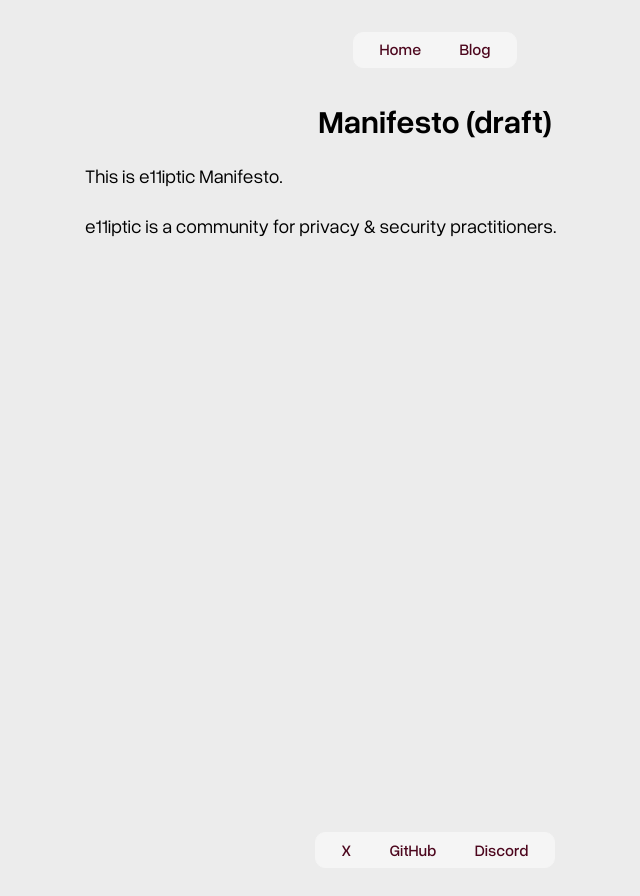
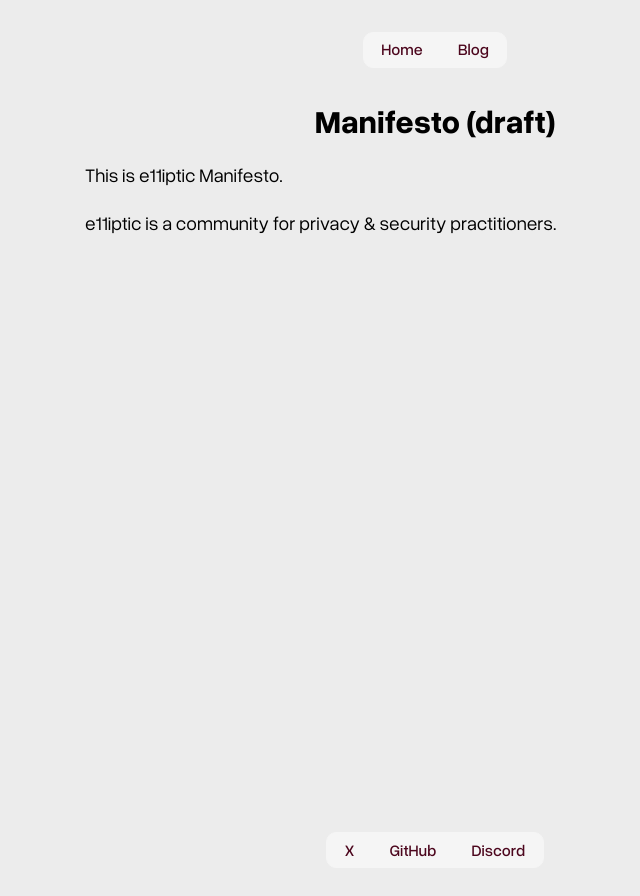
Before and after one commit to e11iptic/e11iptic.github.io, a Jekyll site: the page built from _posts/2025-10-13-Manifesto.md, in a window 1280 px wide. Shown: the top 896 px of the page, without its empty margins (205-845 px from the left). Built offline with Jekyll 4.4.1, drawn with Linux system fonts in a browser that asks for light colours.

Commit message:
Improve navbar

```diff
--- a/_sass/main.scss
+++ b/_sass/main.scss
@@ -31,9 +31,9 @@ header {
     nav {
         background: #f5f5f5;
         border: 1px solid #f5f5f5;
-        padding: 0rem 1rem;
+        padding: 0rem 0.5rem;
         display: flex;
-        gap: 1.2rem;
+        gap: 1rem;
         border-radius: 10px;
     }
 
@@ -45,11 +45,11 @@ header {
         border-radius: 10px;
 
         &:hover {
-            font-weight: 600;
+            font-weight: 700;
         }
     }
     .nav-is-active {
-        font-weight: 600;
+        font-weight: 700;
     }
 }
 
@@ -77,7 +77,7 @@ main {
 }
 
 .brand {
-    font-weight: 600;
+    font-weight: 700;
 }
 
 /*
@@ -95,9 +95,9 @@ footer {
     gap: 1rem;
     background: #f5f5f5;
     border: 1px solid #f5f5f5;
-    padding: 0rem 1rem;
+    padding: 0rem 0.5rem;
     display: flex;
-    gap: 1.2rem;
+    gap: 1rem;
     border-radius: 10px;
 }
 
@@ -110,7 +110,7 @@ footer {
 }
 
 .social-icon:hover {
-    font-weight: 600;
+    font-weight: 700;
 }
 
 /*
@@ -129,7 +129,7 @@ footer {
             margin: 0;
             color: black;
             text-decoration: none;
-            font-weight: 600;
+            font-weight: 700;
             font-size: 2rem;
             margin: 0;
         }
@@ -137,7 +137,7 @@ footer {
 
     // Main content
     .post-content {
-        line-height: 1.6;
+        line-height: 1.5;
         margin-bottom: 2rem;
 
         // Style for code blocks
```
